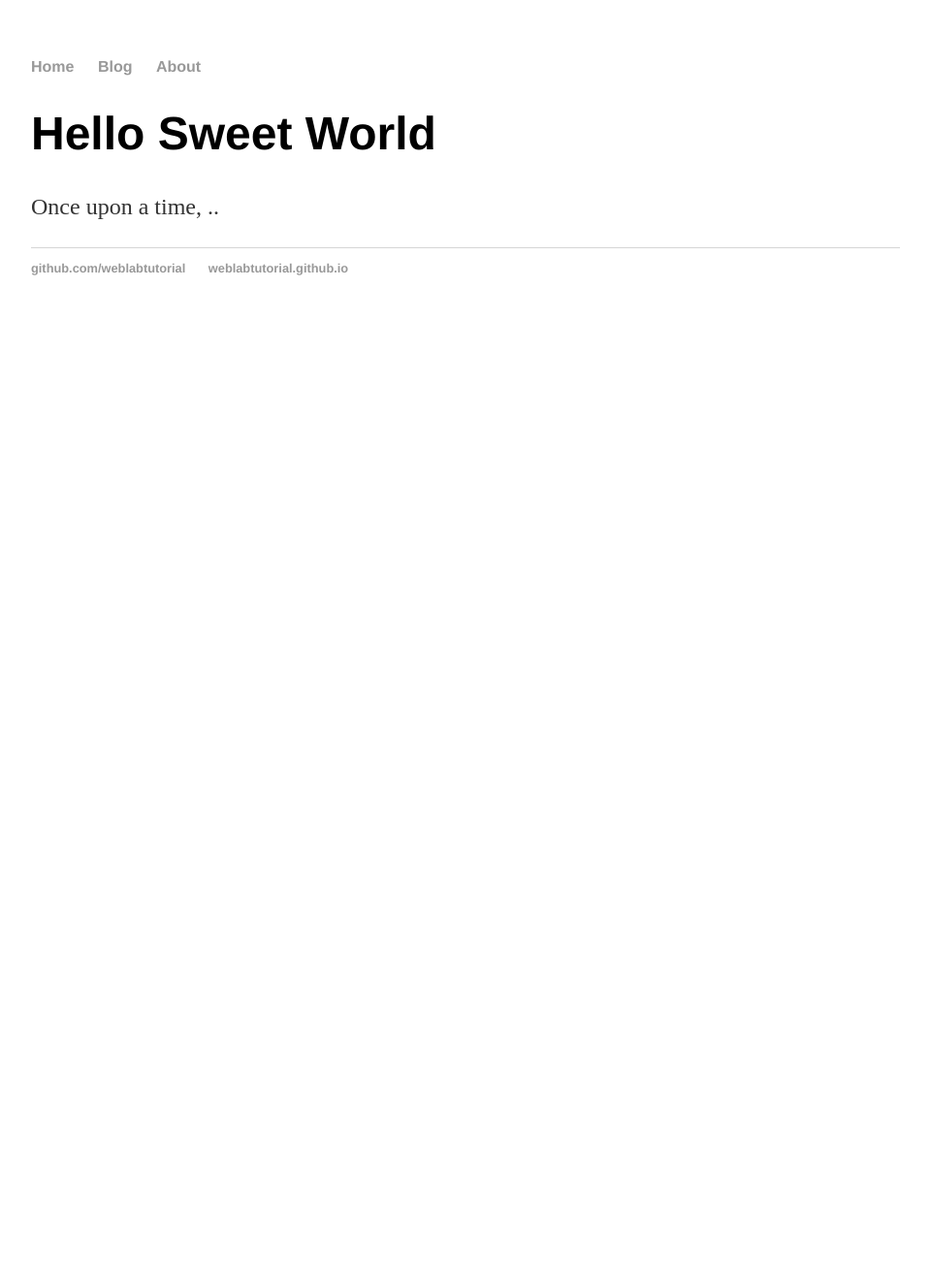
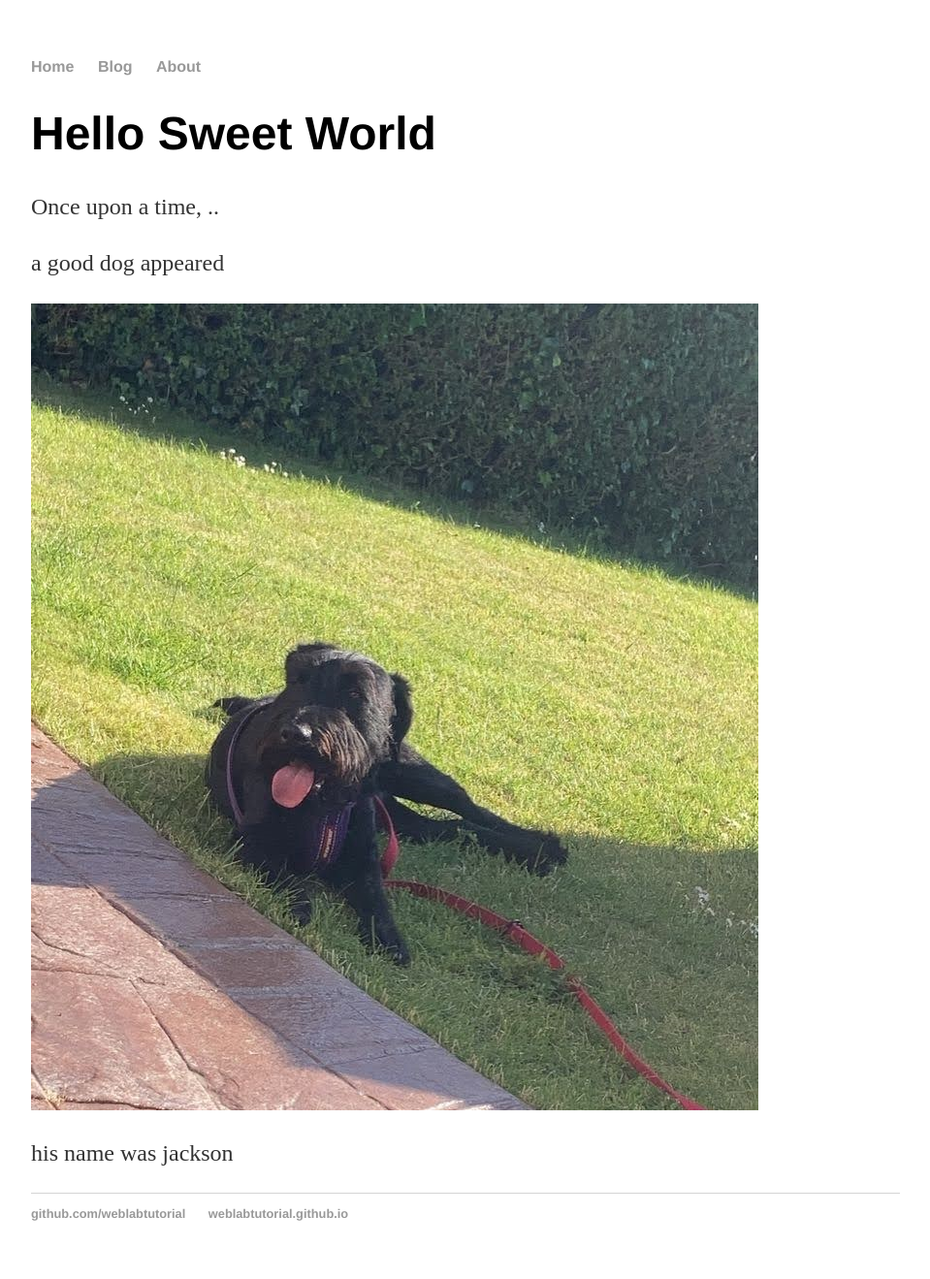
Before and after one commit to RoryGilfillan03/RoryGilfillan03.github.io, a Jekyll site: the page built from index.html, in a window 1280 px wide. Shown: the whole page at 97% size, without its empty margins (160-1119 px from the left). Built offline with Jekyll 4.4.1, drawn with Linux system fonts in a browser that asks for light colours; before the commit the page ends 900 px from its top, so only the background shows below that.

Commit message:
Update index.html
added a dog(image and text)

```diff
--- a/index.html
+++ b/index.html
@@ -1,9 +1,12 @@
 ---
 layout: default
-title: Web Programming
+title: RG Web Programming
 ---
 <div class="blurb">
 <h1>Hello Sweet World</h1>
 <p>Once upon a time, ..</p>
+  <p> a good dog appeared </p>
+  <img src="about/jackson.jpg" alt="Jackson">
+  <p> his name was jackson </p>
 
 </div>
```
